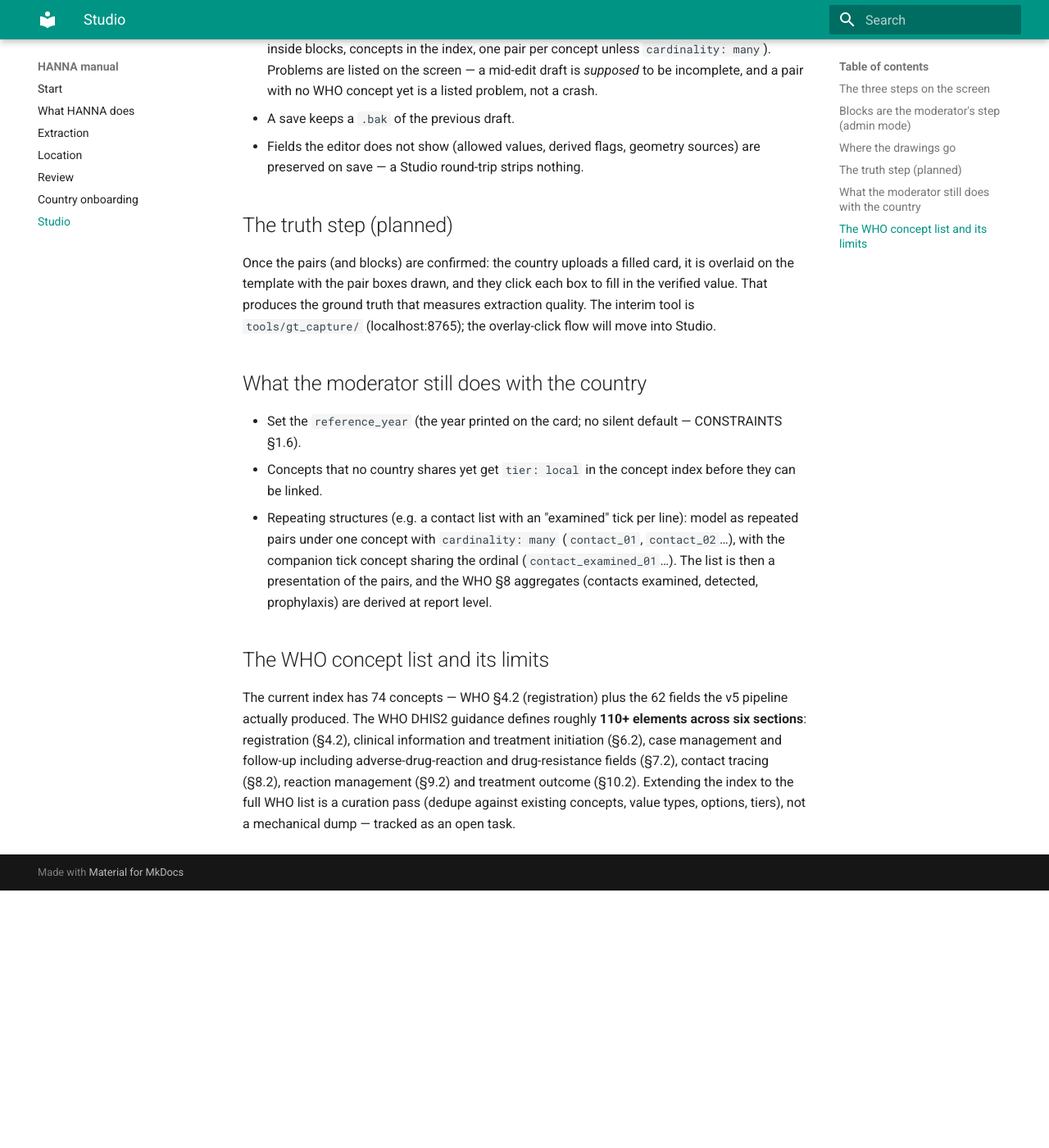
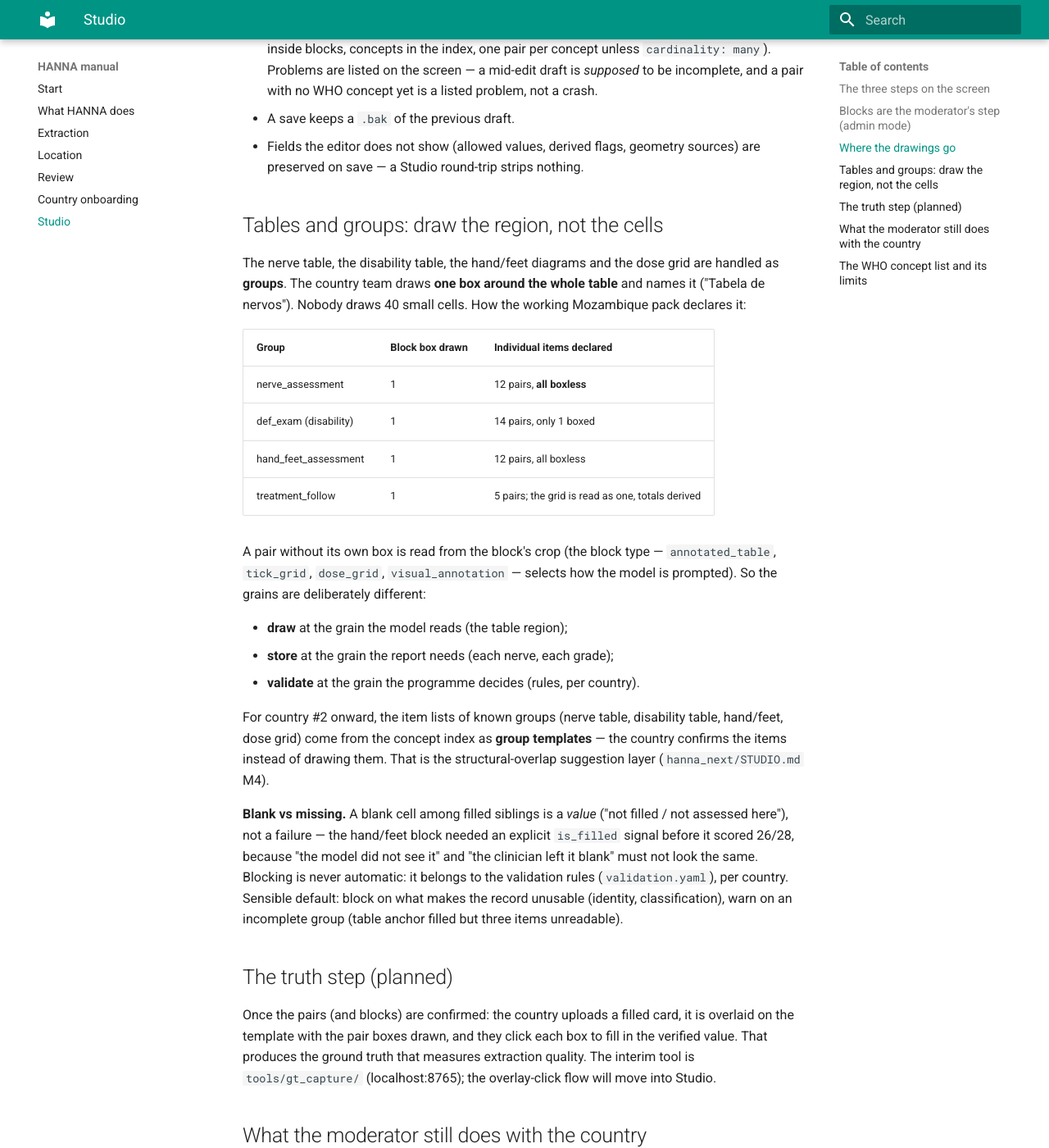
Before and after one commit to last-mile-road/hanna, an MkDocs documentation site: the page built from docs/manual/06-studio.md, in a window 1280 px wide and 1400 px high, scrolled down 1468 px. Shown: the whole window at 82% size. Built offline with MkDocs 1.6.1 and Material for MkDocs 9.7.7, drawn with Linux system fonts in a browser that asks for light colours; before the commit the page ends 2554 px from its top, so only the background shows below that.

Commit message:
Manual 06: group tables — draw the region, declare boxless items, blank vs missing

```diff
--- a/docs/manual/06-studio.md
+++ b/docs/manual/06-studio.md
@@ -67,6 +67,42 @@ pass merges or grows them.
 - Fields the editor does not show (allowed values, derived flags, geometry
   sources) are preserved on save — a Studio round-trip strips nothing.
 
+## Tables and groups: draw the region, not the cells
+
+The nerve table, the disability table, the hand/feet diagrams and the dose
+grid are handled as **groups**. The country team draws **one box around the
+whole table** and names it ("Tabela de nervos"). Nobody draws 40 small cells.
+How the working Mozambique pack declares it:
+
+| Group | Block box drawn | Individual items declared |
+|---|---|---|
+| nerve_assessment | 1 | 12 pairs, **all boxless** |
+| def_exam (disability) | 1 | 14 pairs, only 1 boxed |
+| hand_feet_assessment | 1 | 12 pairs, all boxless |
+| treatment_follow | 1 | 5 pairs; the grid is read as one, totals derived |
+
+A pair without its own box is read from the block's crop (the block type —
+`annotated_table`, `tick_grid`, `dose_grid`, `visual_annotation` — selects how
+the model is prompted). So the grains are deliberately different:
+
+- **draw** at the grain the model reads (the table region);
+- **store** at the grain the report needs (each nerve, each grade);
+- **validate** at the grain the programme decides (rules, per country).
+
+For country #2 onward, the item lists of known groups (nerve table, disability
+table, hand/feet, dose grid) come from the concept index as **group
+templates** — the country confirms the items instead of drawing them. That is
+the structural-overlap suggestion layer (`hanna_next/STUDIO.md` M4).
+
+**Blank vs missing.** A blank cell among filled siblings is a *value* ("not
+filled / not assessed here"), not a failure — the hand/feet block needed an
+explicit `is_filled` signal before it scored 26/28, because "the model did not
+see it" and "the clinician left it blank" must not look the same. Blocking is
+never automatic: it belongs to the validation rules (`validation.yaml`), per
+country. Sensible default: block on what makes the record unusable (identity,
+classification), warn on an incomplete group (table anchor filled but three
+items unreadable).
+
 ## The truth step (planned)
 
 Once the pairs (and blocks) are confirmed: the country uploads a filled card,
```
